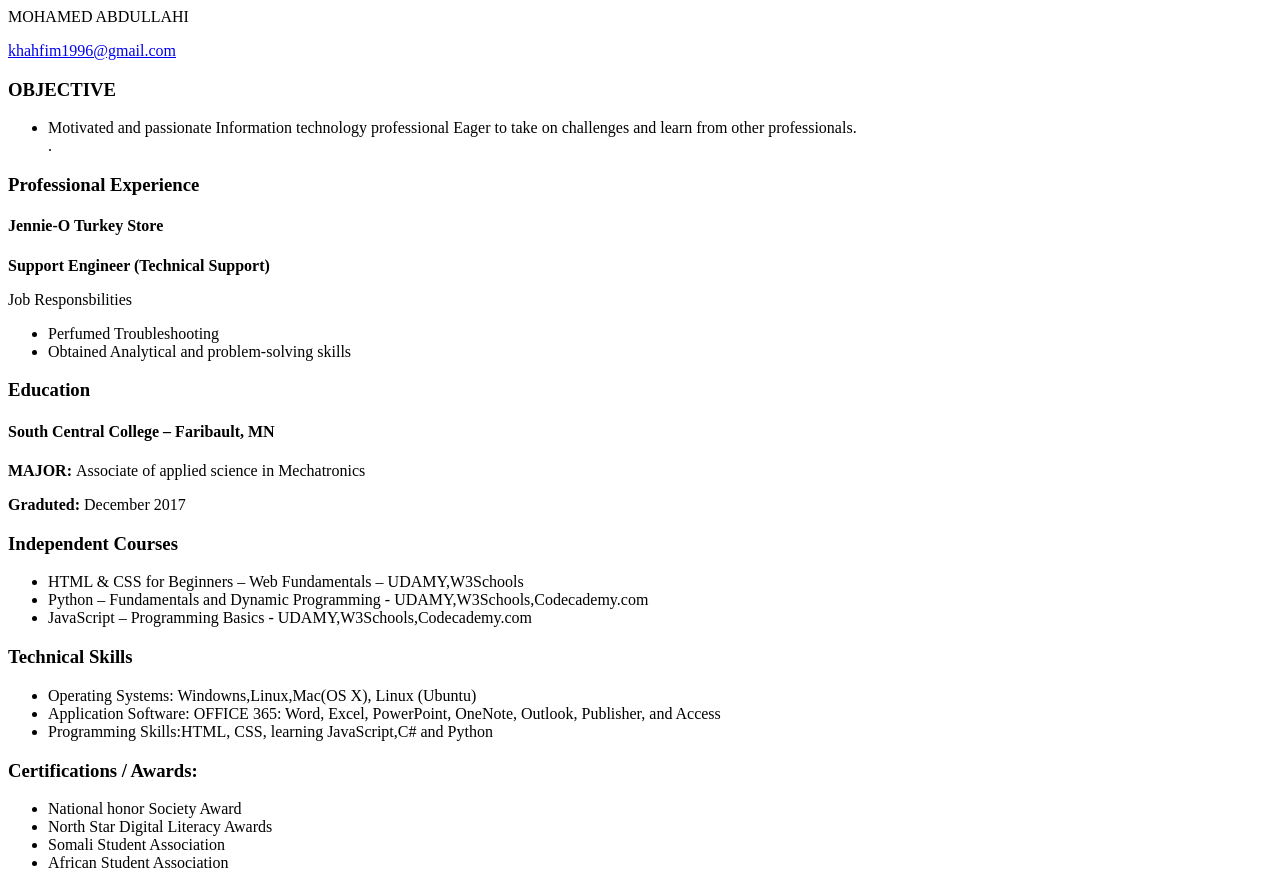
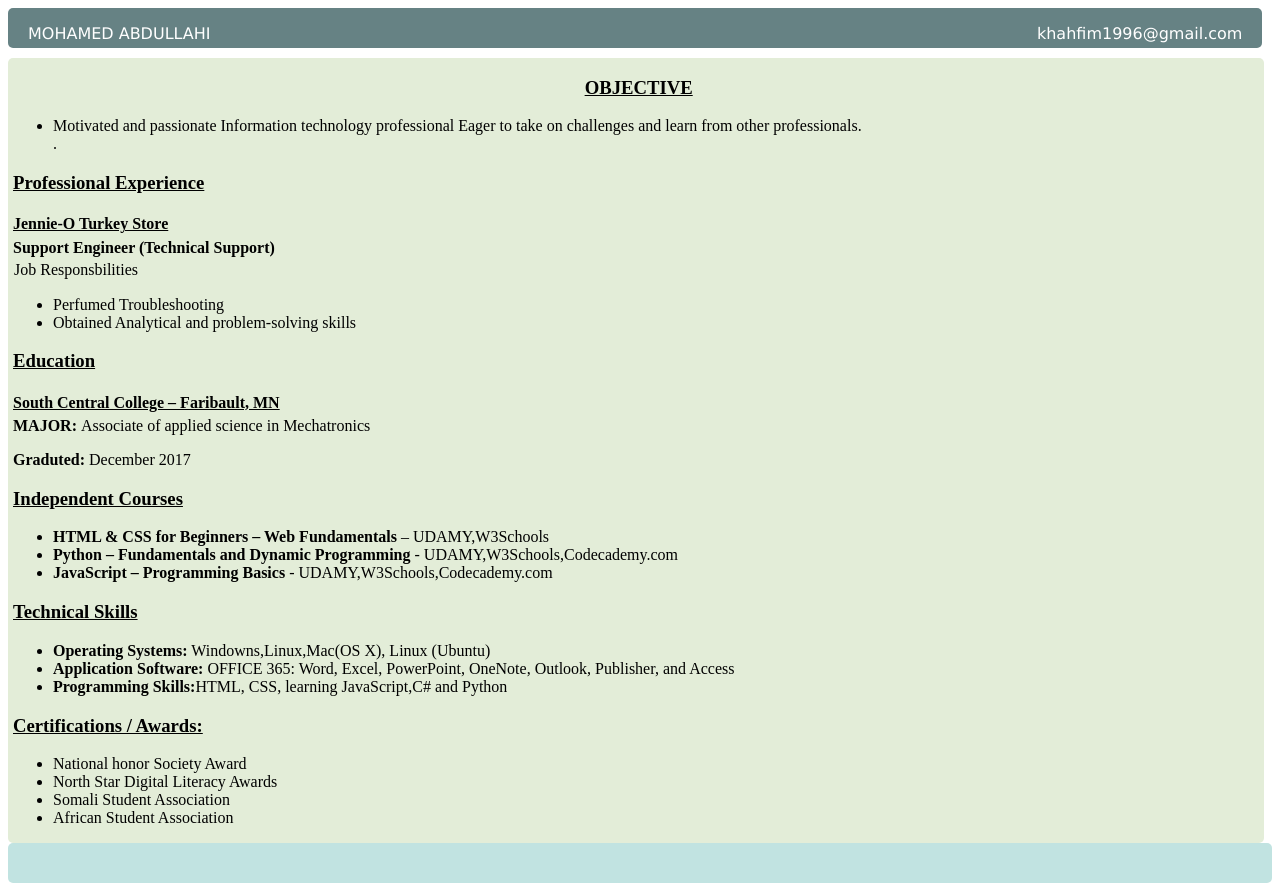
Before and after one commit to dulqarneyn2/mohamed, a plain HTML site: page index.html in a window 1280 px wide. Drawn offline with Linux system fonts and the light colour scheme.

Commit message:
added css

```diff
--- a/index.html
+++ b/index.html
@@ -1,7 +1,7 @@
 <html>
 
 <head>
-    <link type="text/css" rel="stylesheet" href="Style.css.css" />
+    <link type="text/css" rel="stylesheet" href="Style.css" />
     <title></title>
 </head>
 
```
